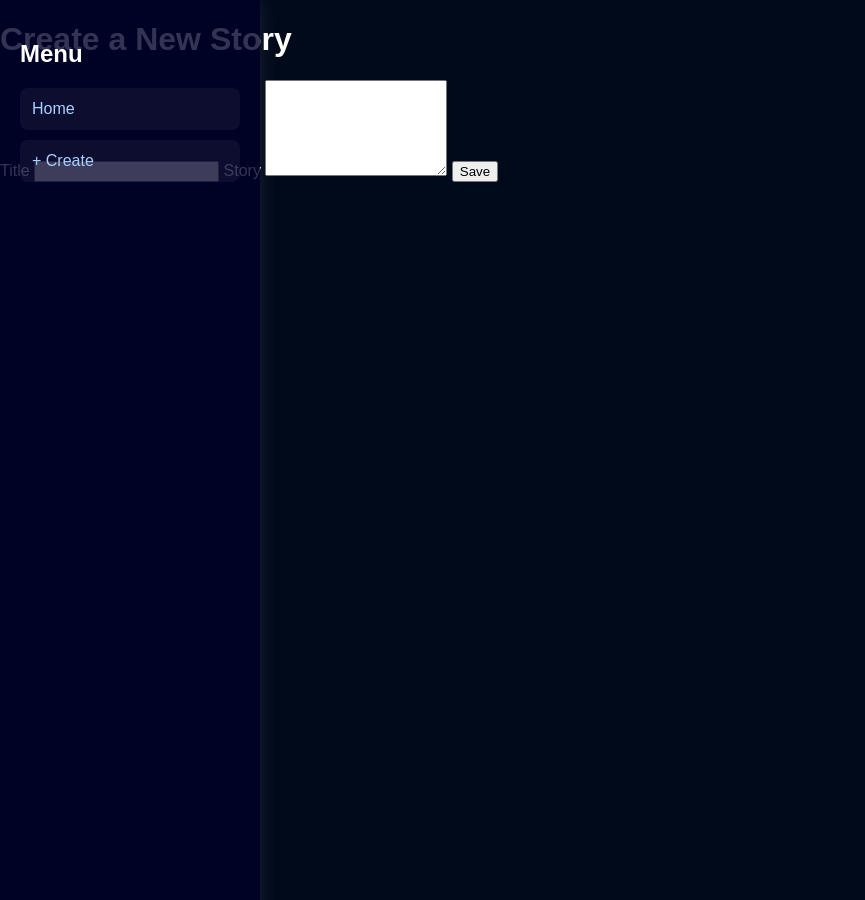
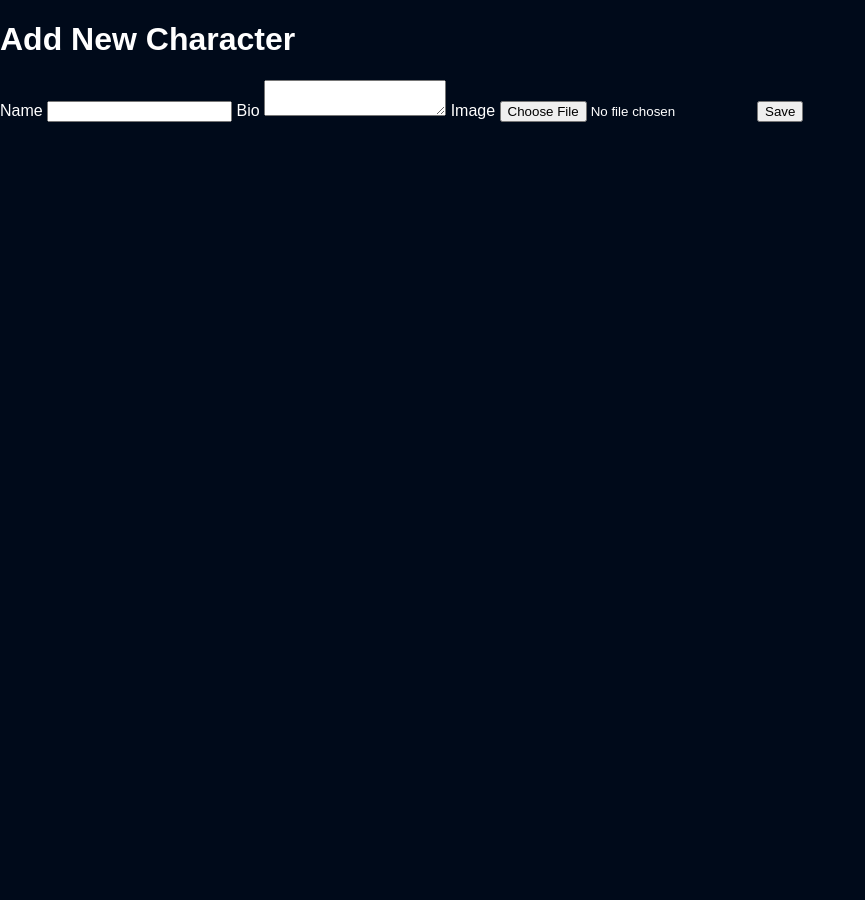
Before and after one commit to Aura-1006/class-story, a Flask app: page /add_character in a window 1280 px wide. Shown: the whole page, without its empty margins (0-865 px from the left). Run offline with Flask 3, Linux system fonts and the light colour scheme.

Commit message:
bu sefer olacağına inanıyorum

```diff
--- a/app.py
+++ b/app.py
@@ -1,45 +1,41 @@
 from flask import Flask, render_template, request, redirect, url_for
-from werkzeug.utils import secure_filename
+from  werkzeug.utils import secure_filename
 import os
 
 app = Flask(__name__)
-
-UPLOAD_FOLDER = "static/uploads"
+UPLOAD_FOLDER = "static/uploads/"
 app.config['UPLOAD_FOLDER'] = UPLOAD_FOLDER
-ALLOWED_EXTENSIONS = {'jpg', 'jpeg', 'png', 'gif'}
+ALLOWED_EXTENSIONS = {"jpg", "jpeg", "png", "gif"}
 
 characters = []
 
 def allowed_file(filename):
-    return "." in filename and filename.rsplit(".", 1)[1].lower() in ALLOWED_EXTENSIONS
+    return '.' in filename and filename.rsplit('.', 1)[1].lower() in ALLOWED_EXTENSIONS
+@app.route("/")
+def index():
+    return render_template("index.html", characters=characters)
 
-@app.route('/')
-def index():
-    return render_template('index.html', characters=characters)
-
-@app.route('/add_character', methods=['GET', 'POST'])
+@app.route("/add_character", methods=["GET", "POST"])
 def add_character():
     if request.method == "POST":
         name = request.form.get("name")
         bio = request.form.get("bio")
         image_file = request.files["image"]
-
         filename = None
         if image_file and allowed_file(image_file.filename):
             filename = secure_filename(image_file.filename)
-            save_path = os.path.join(app.config['UPLOAD_FOLDER'], filename)
+            save_path = os.path.join(app.config["UPLOAD_FOLDER"], filename)
             image_file.save(save_path)
+        characters.append({
+            "name" : name,
+            "bio" : bio,
+            "image" : filename
+        })
+        return redirect(url_for("index"))
 
-        characters.append({
-            "name": name,
-            "bio": bio,
-            "image": filename
-        })
-        return redirect(url_for('index'))
+    return render_template("add.html")
 
-    return render_template('add.html')
-
-if __name__ == '__main__':
+if __name__ == "__main__":
     if not os.path.exists(UPLOAD_FOLDER):
         os.makedirs(UPLOAD_FOLDER)
     app.run(debug=True)
--- a/templates/add.html
+++ b/templates/add.html
@@ -1,33 +1,28 @@
 <!DOCTYPE html>
 <html lang="en">
 <head>
-    <meta charset="UTF-8" />
-    <meta name="viewport" content="width=device-width, initial-scale=1.0" />
-    <title>Create New Story</title>
+    <meta charset="UTF-8">
+    <title>Add Character</title>
     <link rel="stylesheet" href="{{ url_for('static', filename='style.css') }}">
 </head>
+<body>
 
-<body>
-    <!-- ===== LEFT SIDEBAR ===== -->
-    <div class="sidebar">
-        <h2>Menu</h2>
-        <a href="/">Home</a>
-        <a class="create-btn active" href="/add">+ Create</a>
-    </div>
+<h1>Add New Character</h1>
 
-    <!-- ===== MAIN CONTENT ===== -->
-    <div class="content">
-        <h1 class="title">Create a New Story</h1>
+<form method="POST" enctype="multipart/form-data">
 
-        <form action="/add" method="POST" class="form-box">
-            <label for="title">Title</label>
-            <input type="text" id="title" name="title" required />
+    <label>Name</label>
+    <input type="text" name="name">
 
-            <label for="story">Story</label>
-            <textarea id="story" name="story" rows="6" required></textarea>
+    <label>Bio</label>
+    <textarea name="bio"></textarea>
 
-            <button type="submit" class="btn">Save</button>
-        </form>
-    </div>
+    <label>Image</label>
+    <input type="file" name="image">
+
+    <button type="submit">Save</button>
+
+</form>
+
 </body>
 </html>
```
Also changed, not shown: templates/index.html (+21 -11 lines).
